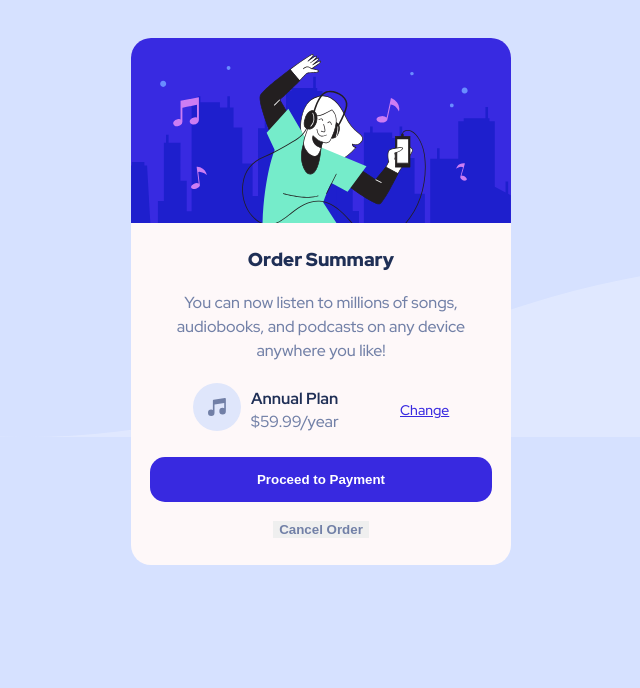
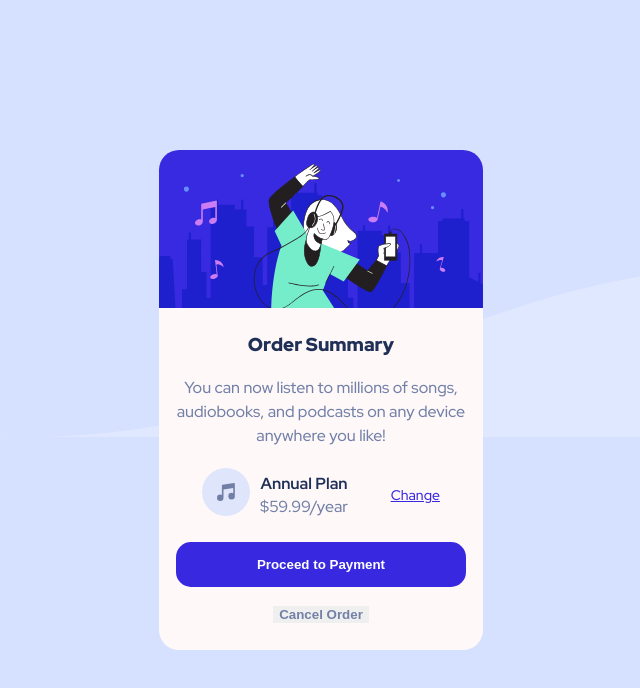
Before and after one commit to ajay117/order-summary-component, a plain HTML site: page index.html in a window 1280 px wide. Shown: the whole page, without its empty margins (319-959 px from the left). Drawn offline with Linux system fonts and the light colour scheme.

Commit message:
Added some property to html element for perfect centering

```diff
--- a/styles.css
+++ b/styles.css
@@ -6,6 +6,7 @@
 html {
     margin: 0;
     padding: 0;
+    height: 100%;
 }
 body {
     font-family: 'Red Hat Display', sans-serif;
@@ -31,6 +32,11 @@ img {
 }
 
 /* ||Classes  */
+html {
+    display: flex;
+    justify-content: center;
+    align-items: center;
+}
 .container {
     width: 90%;
     margin: 0 auto;
@@ -80,6 +86,9 @@ img {
     font-weight: 700;
     color: hsl(223, 47%, 23%);
 }
+.horizontal-padding {
+    padding: 0 10px;
+}
 
 /* || States */
 .btn:active {
@@ -118,9 +127,6 @@ a:active {
 
 @media screen and (min-width: 1000px) {
     .container {
-        width: 30%;
+        width: 45%;
     }
 }
-.horizontal-padding {
-    padding: 0 10px;
-}
```
